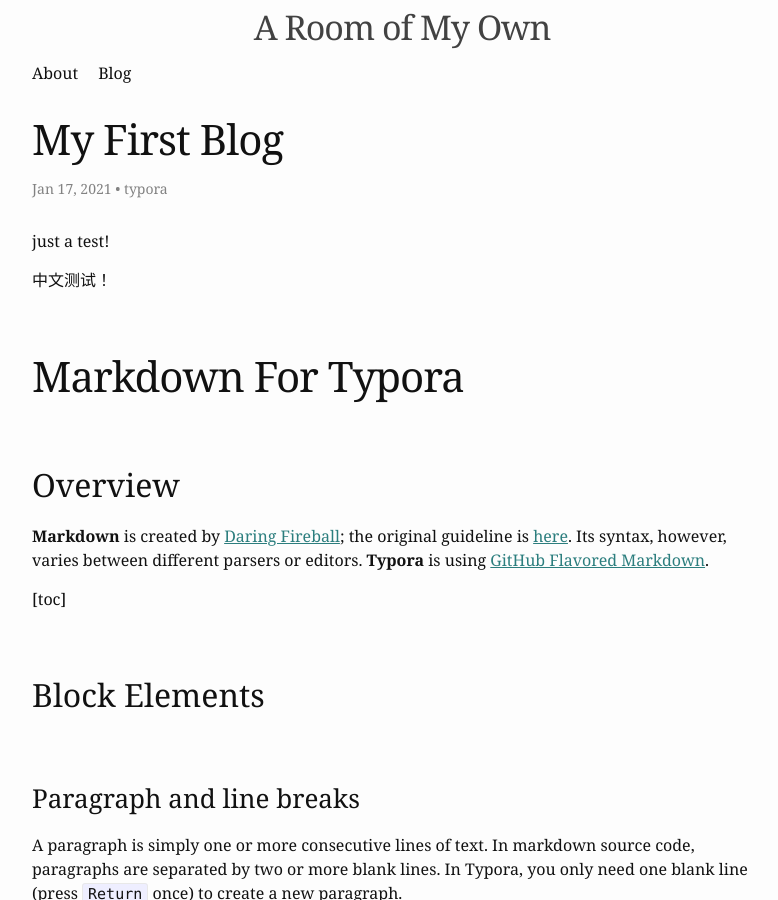
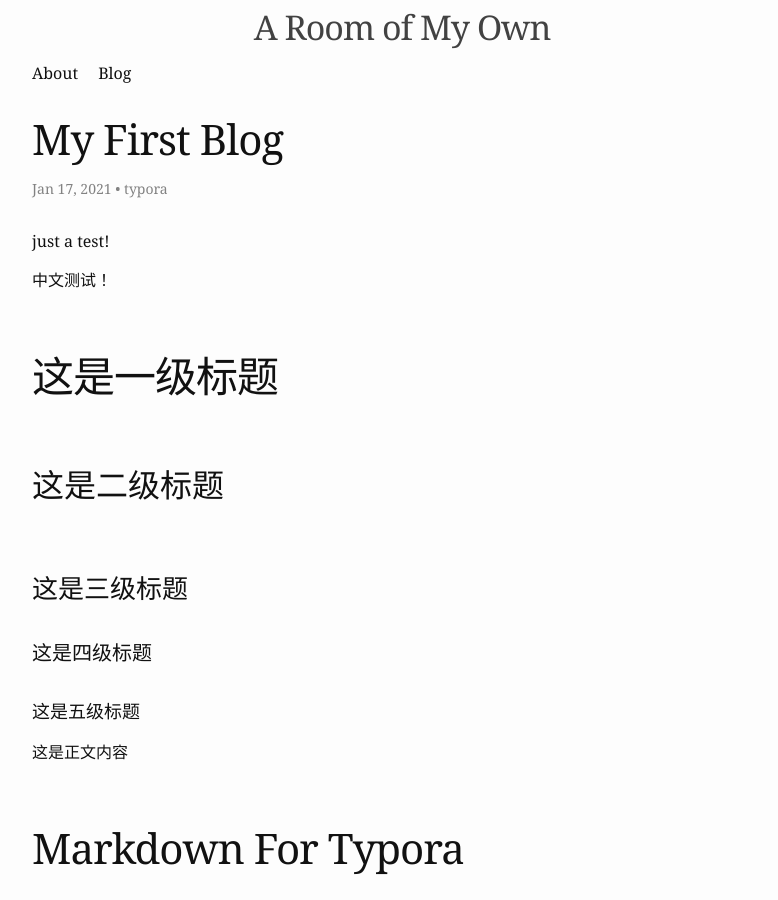
Before and after one commit to 9Echo/9Echo.github.io, a Jekyll site: the page built from _posts/2022-01-17-My-First-Blog.markdown, in a window 1280 px wide and 900 px high. Shown: the whole window, without its empty margins (238-1016 px from the left). Built offline with Jekyll 4.4.1, drawn with Linux system fonts in a browser that asks for light colours.

Commit message:
Update 2022-01-17-My-First-Blog.markdown

```diff
--- a/_posts/2022-01-17-My-First-Blog.markdown
+++ b/_posts/2022-01-17-My-First-Blog.markdown
@@ -11,6 +11,19 @@ finished: true
 just a test!
 
 中文测试！
+
+# 这是一级标题
+
+## 这是二级标题
+
+### 这是三级标题
+
+#### 这是四级标题
+
+##### 这是五级标题
+
+这是正文内容
+
 # Markdown For Typora
 
 ## Overview
```
